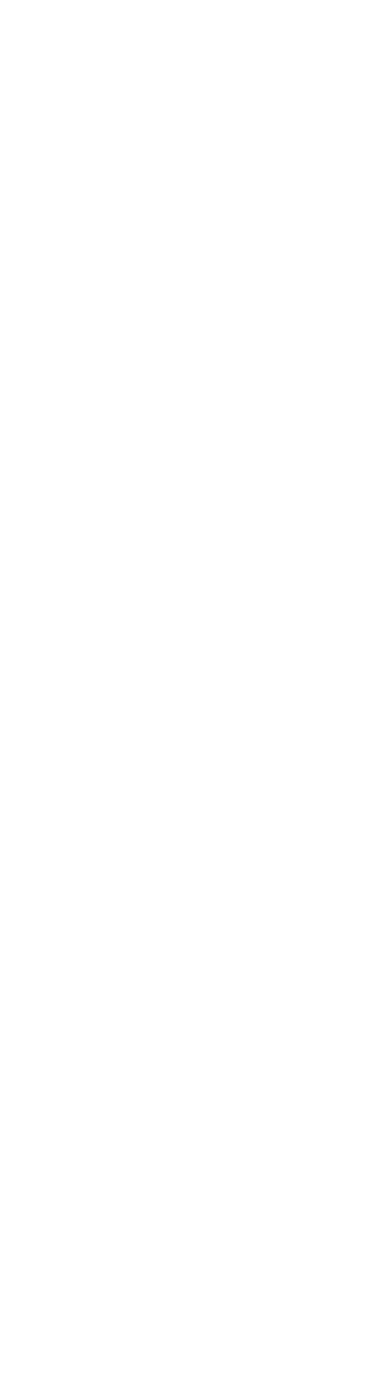
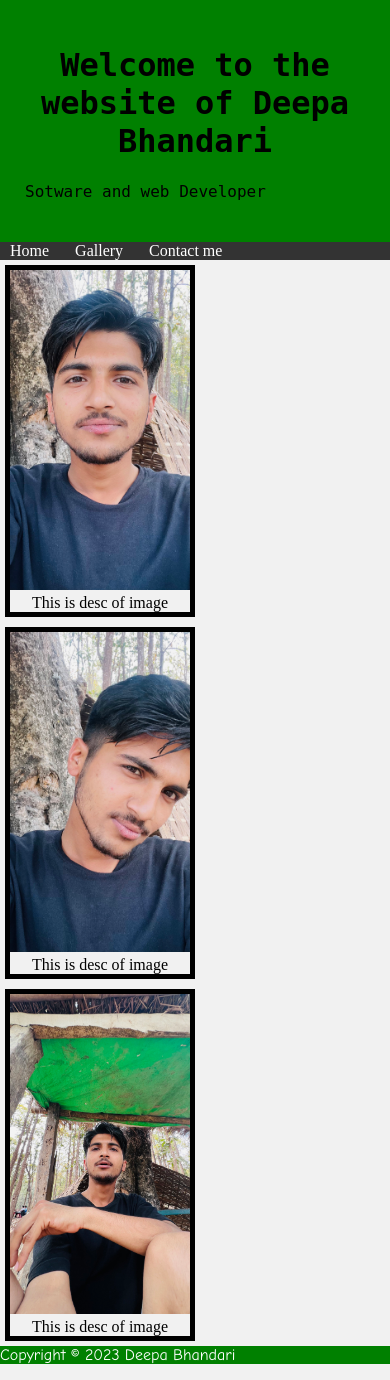
Before and after one commit to Dipa2006/Css_practice, a plain HTML site: page gallery.html in a window 390 px wide. Before the commit the page ends 844 px from the top, so only its background shows below. Drawn offline with Linux system fonts and the light colour scheme.

Commit message:
Basics Css

```diff
--- a/contact me.html
+++ b/contact me.html
@@ -0,0 +1,44 @@
+<!DOCTYPE html>
+<html>
+<head>
+	<meta charset="utf-8">
+	<meta name="viewport" content="width=device-width, initial-scale=1">
+	<title>Deepa Bhandari</title>
+	<link rel="stylesheet" type="text/css" href="style.css">
+</head>
+<body>
+	<header>
+		<h1>Welcome to the website of Deepa Bhandari</h1>
+		<p>Sotware and web Developer</p>
+	</header>
+
+	<nav>
+<a href="index.html">Home</a>
+<a href="gallery.html">Gallery</a>
+<a href="contact me.html">Contact me</a>
+</nav>
+
+<div class="container">
+
+	<div style="text-align: center;">
+		<h2>Contact Me</h2>
+        <p>For more information on technology you can contact me</p>
+    </div>
+    <form action="index.php">
+    	<label for="fname">First Name:</label>
+    	<input type="text" name="fname" id="fname">
+    	<label for="lname">last name:</label>
+    	<input type="text" name="lname" id="lname"
+    	<label for="country"> Country:</label>
+    	<select id="country">
+    		<option>Nepal</option>
+    		<option>India</option>
+    		<option>china</option>
+    	</select>
+    	</form>
+    </div>
+<footer>
+	<p> Copyright &copy; 2023 Deepa Bhandari</p>
+</footer>
+</body>
+</html>
--- a/gallery.html
+++ b/gallery.html
@@ -0,0 +1,44 @@
+<!DOCTYPE html>
+<html>
+<head>
+	<meta charset="utf-8">
+	<meta name="viewport" content="width=device-width, initial-scale=1">
+	<title>Deepa Bhandari</title>
+	<link rel="stylesheet" type="text/css" href="style.css">
+</head>
+<body>
+	<header>
+		<h1>Welcome to the website of Deepa Bhandari</h1>
+		<p>Sotware and web Developer</p>
+	</header>
+
+	<nav>
+<a href="index.html">Home</a>
+<a href="gallery.html">Gallery</a>
+<a href="contact me.html">Contact me</a>
+</nav>
+
+<div class="gallery"
+<a href="dpa/3.jpg" target="_blank">
+<img src="dpa/3.jpg" alt="Abc" width="300" height="200px">
+</a>
+<div class="desc"> This is desc of image</div>
+</div>
+<div class="gallery"
+<a href="dpa/4.jpg" target="_blank">
+<img src="dpa/4.jpg" alt="Abc" width="300" height="200px">
+</a<>
+<div class="desc"> This is desc of image</div>
+</div>
+<div class="gallery"
+<a href="dpa/5.jpg" target="_blank">
+<img src="dpa/5.jpg" alt="Abc" width="300" height="200px">
+</a>
+<div class="desc"> This is desc of image</div>
+
+</div>
+<footer>
+	<p> Copyright &copy; 2023 Deepa Bhandari</p>
+</footer>
+</body>
+</html>
--- a/style.css
+++ b/style.css
@@ -23,3 +23,50 @@ nav a:hover{
 	background-color: black;
 	color: white;
 }
+.column{
+	float: left;
+	padding: 10px;
+}
+.column.side{
+	width: 25%;
+}
+.column.side{
+	width: 50%
+}
+.column.middle{
+	width: 50%;
+}
+div.gallery{
+	margin: 5px;
+	border: 5px solid black;
+	float: left;
+	width: 180px;
+}
+div.gallery:hover{
+	border:5px solid red;
+}
+div.gallery img{
+	width: 100%;
+	height: auto;
+}
+div.desc{
+	padding: 15pxl;
+	text-align: center;
+}
+
+@media screen and (max-width: 617px){
+.column.side,.column.middle{
+		width: 100%;
+	}
+	p{
+		text-align: justify;
+	}
+}
+footer{
+	clear: both;
+	background-color: green;
+	padding: center;
+	text-align: center;
+	color: white;
+	font-family: "Comic Sans Ms";
+}
```
Also changed, not shown: index.html (+22 -0 lines), dpa.jpg (added), dpa/1.jpg (added), dpa/2.jpg (added), dpa/3.jpg (added), dpa/4.jpg (added), dpa/5.jpg (added).
